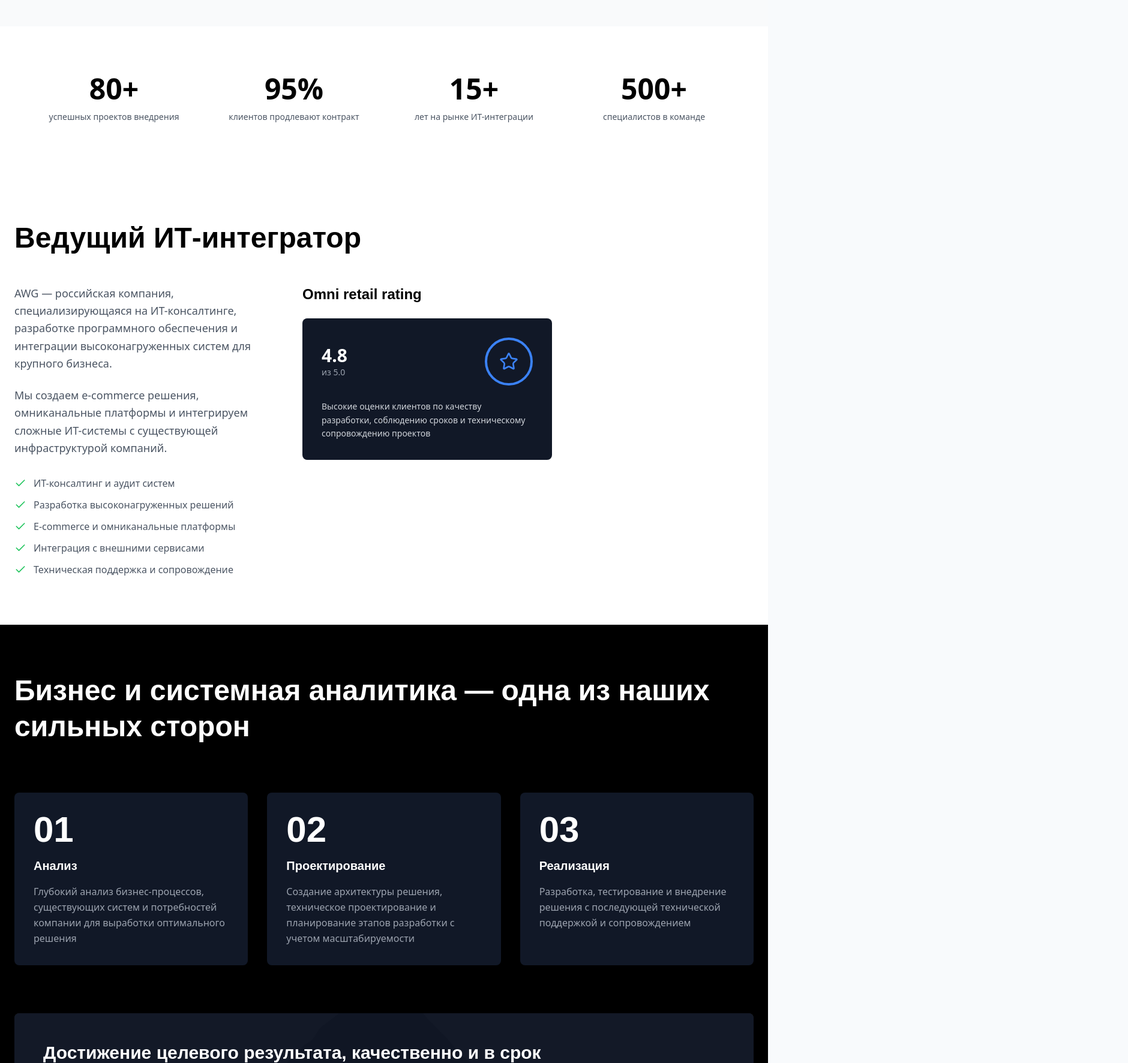
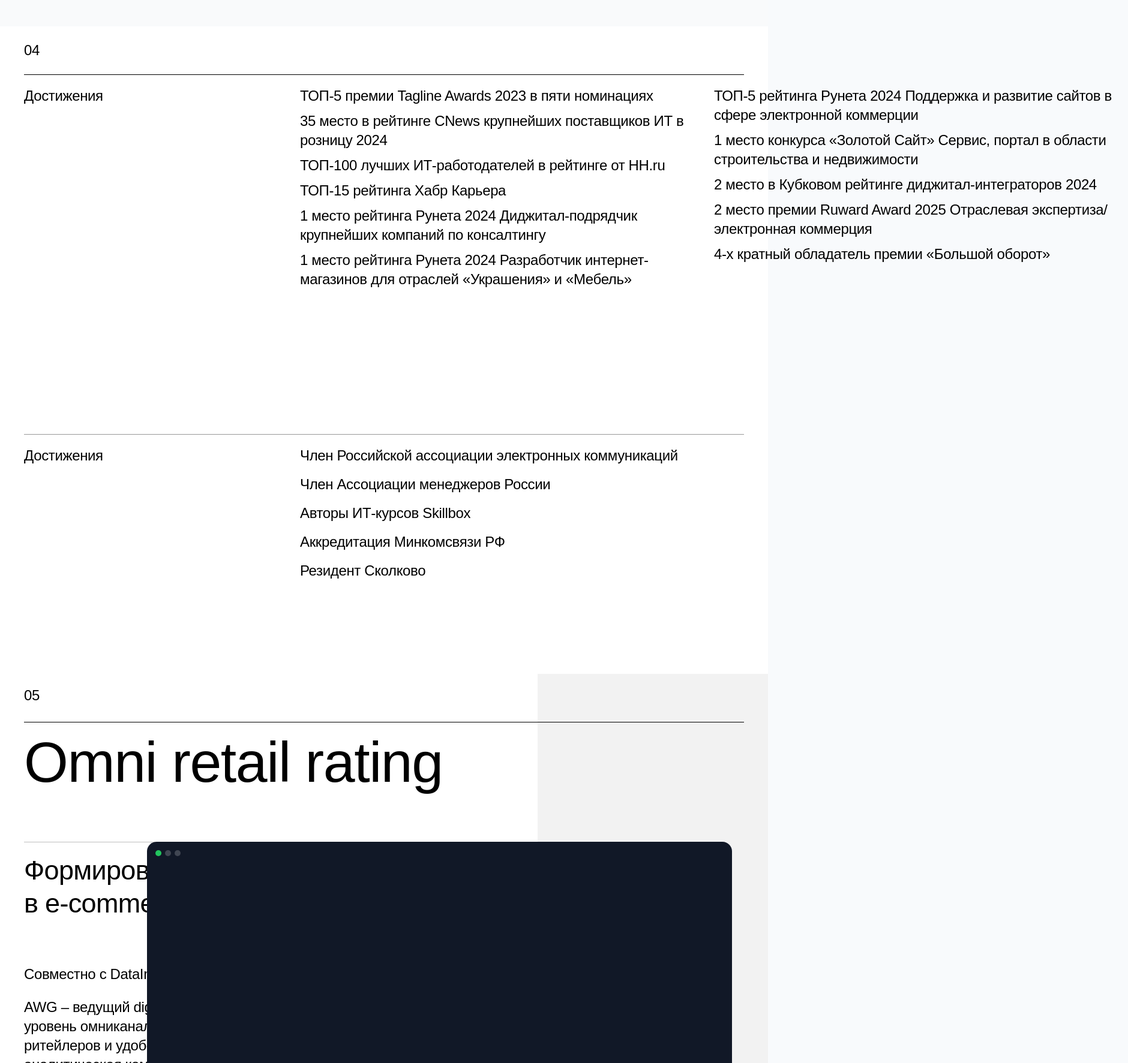
Before and after one commit to pr-poehali-dev/landing-photo-design, a React (Vite) app: page / in a window 1280 px wide. Shown: the part 1280-3053 px from the top of the page at 60% size, 1880 px wide, since content can reach past the window. Built offline with nearby package versions, Linux system fonts and the light colour scheme; a web font is replaced by a local one.

Commit message:
Omni Retail Rating: исследование рынка

```diff
--- a/src/pages/Index.tsx
+++ b/src/pages/Index.tsx
@@ -197,50 +197,151 @@ export default function Index() {
       </section>
 
       {/* Achievements Section */}
-      <section className="py-20 bg-white">
-        <div className="container mx-auto px-6">
-          <div className="max-w-6xl mx-auto">
-            <div className="grid grid-cols-2 md:grid-cols-4 gap-8 md:gap-12">
-              {/* Первое достижение */}
-              <div className="text-center">
-                <div className="text-4xl md:text-5xl font-bold text-black mb-3">
-                  80+
+      <section className="bg-white relative" style={{height: '1080px'}}>
+        {/* Top border */}
+        <div className="absolute top-20 left-10 right-10 h-px bg-black"></div>
+
+        {/* Bottom border with opacity */}
+        <div className="absolute left-10 right-10 h-px bg-black opacity-40" style={{top: '680px'}}></div>
+
+        {/* Section number */}
+        <div className="absolute left-10 top-6 text-black text-2xl font-avenir" style={{letterSpacing: '-0.015em'}}>
+          04
         </div>
-                <div className="text-sm text-gray-600 leading-relaxed">
-                  успешных проектов внедрения
+
+        {/* Section title top */}
+        <div className="absolute left-10 text-black text-2xl font-avenir" style={{top: '100px', letterSpacing: '-0.015em'}}>
+          Достижения
+        </div>
+
+        {/* Left column achievements */}
+        <div className="absolute flex flex-col gap-2.5" style={{left: '500px', top: '100px', width: '690px'}}>
+          <div className="text-black text-2xl font-avenir leading-8" style={{letterSpacing: '-0.015em'}}>
+            ТОП-5 премии Tagline Awards 2023 в пяти номинациях
+          </div>
+          <div className="text-black text-2xl font-avenir leading-8" style={{letterSpacing: '-0.015em'}}>
+            35 место в рейтинге CNews крупнейших поставщиков ИТ в розницу 2024
+          </div>
+          <div className="text-black text-2xl font-avenir leading-8" style={{letterSpacing: '-0.015em'}}>
+            ТОП-100 лучших ИТ-работодателей в рейтинге от HH.ru
+          </div>
+          <div className="text-black text-2xl font-avenir leading-8" style={{letterSpacing: '-0.015em'}}>
+            ТОП-15 рейтинга Хабр Карьера
+          </div>
+          <div className="text-black text-2xl font-avenir leading-8" style={{letterSpacing: '-0.015em'}}>
+            1 место рейтинга Рунета 2024 Диджитал-подрядчик крупнейших компаний по консалтингу
+          </div>
+          <div className="text-black text-2xl font-avenir leading-8" style={{letterSpacing: '-0.015em'}}>
+            1 место рейтинга Рунета 2024 Разработчик интернет-магазинов для отраслей «Украшения» и «Мебель»
           </div>
         </div>
 
-              {/* Второе достижение */}
-              <div className="text-center">
-                <div className="text-4xl md:text-5xl font-bold text-black mb-3">
-                  95%
+        {/* Right column achievements */}
+        <div className="absolute flex flex-col gap-2.5" style={{left: '1190px', top: '100px', width: '690px'}}>
+          <div className="text-black text-2xl font-avenir leading-8" style={{letterSpacing: '-0.015em'}}>
+            ТОП-5 рейтинга Рунета 2024 Поддержка и развитие сайтов в сфере электронной коммерции
           </div>
-                <div className="text-sm text-gray-600 leading-relaxed">
-                  клиентов продлевают контракт
+          <div className="text-black text-2xl font-avenir leading-8" style={{letterSpacing: '-0.015em'}}>
+            1 место конкурса «Золотой Сайт» Сервис, портал в области строительства и недвижимости
+          </div>
+          <div className="text-black text-2xl font-avenir leading-8" style={{letterSpacing: '-0.015em'}}>
+            2 место в Кубковом рейтинге диджитал-интеграторов 2024
+          </div>
+          <div className="text-black text-2xl font-avenir leading-8" style={{letterSpacing: '-0.015em'}}>
+            2 место премии Ruward Award 2025 Отраслевая экспертиза/электронная коммерция
+          </div>
+          <div className="text-black text-2xl font-avenir leading-8" style={{letterSpacing: '-0.015em'}}>
+            4-х кратный обладатель премии «Большой оборот»
           </div>
         </div>
 
-              {/* Третье достижение */}
-              <div className="text-center">
-                <div className="text-4xl md:text-5xl font-bold text-black mb-3">
-                  15+
+        {/* Bottom section title */}
+        <div className="absolute left-10 text-black text-2xl font-avenir" style={{top: '700px', letterSpacing: '-0.015em'}}>
+          Достижения
         </div>
-                <div className="text-sm text-gray-600 leading-relaxed">
-                  лет на рынке ИТ-интеграции
+
+        {/* Bottom achievements */}
+        <div className="absolute" style={{left: '500px', top: '700px', width: '690px'}}>
+          <div className="text-black text-2xl font-avenir leading-8 mb-4" style={{letterSpacing: '-0.015em'}}>
+            Член Российской ассоциации электронных коммуникаций
+          </div>
+          <div className="text-black text-2xl font-avenir leading-8 mb-4" style={{letterSpacing: '-0.015em'}}>
+            Член Ассоциации менеджеров России
+          </div>
+          <div className="text-black text-2xl font-avenir leading-8 mb-4" style={{letterSpacing: '-0.015em'}}>
+            Авторы ИТ-курсов Skillbox
+          </div>
+          <div className="text-black text-2xl font-avenir leading-8 mb-4" style={{letterSpacing: '-0.015em'}}>
+            Аккредитация Минкомсвязи РФ
+          </div>
+          <div className="text-black text-2xl font-avenir leading-8" style={{letterSpacing: '-0.015em'}}>
+            Резидент Сколково
+          </div>
+        </div>
+      </section>
+
+      {/* Omni retail rating Section */}
+      <section className="bg-white relative" style={{height: '1080px'}}>
+        {/* Vertical background strip */}
+        <div className="absolute right-0 top-0 w-96 h-full bg-black opacity-5"></div>
+
+        {/* Top border */}
+        <div className="absolute top-20 left-10 right-10 h-px bg-black"></div>
+
+        {/* Middle border */}
+        <div className="absolute left-10 h-px bg-black opacity-25" style={{top: '280px', width: '900px'}}></div>
+
+        {/* Section number */}
+        <div className="absolute left-10 top-5 text-black text-2xl font-avenir" style={{letterSpacing: '-0.015em'}}>
+          05
+        </div>
+
+        {/* Main title */}
+        <div className="absolute left-10 text-black font-avenir" style={{top: '95px', fontSize: '95px', lineHeight: '105px', letterSpacing: '-0.015em'}}>
+          Omni retail rating
+        </div>
+
+        {/* Subtitle */}
+        <div className="absolute left-10 text-black font-avenir" style={{top: '300px', fontSize: '45px', lineHeight: '55px', letterSpacing: '-0.015em', width: '510px'}}>
+          Формирование трендов в e-commerce
+        </div>
+
+        {/* Data Insight partnership */}
+        <div className="absolute left-10 flex items-center gap-2.5" style={{top: '485px'}}>
+          <span className="text-black text-2xl font-avenir" style={{letterSpacing: '-0.015em'}}>
+            Cовместно с DataInsight
+          </span>
+          <div className="w-8 h-8 flex items-center justify-center">
+            <div className="flex gap-1">
+              <div className="w-2 h-4 bg-blue-600"></div>
+              <div className="w-2 h-4 bg-red-500"></div>
+              <div className="w-6 h-4 bg-gray-700"></div>
+            </div>
           </div>
         </div>
 
-              {/* Четвертое достижение */}
-              <div className="text-center">
-                <div className="text-4xl md:text-5xl font-bold text-black mb-3">
-                  500+
+        {/* Description text */}
+        <div className="absolute left-10 text-black text-2xl font-avenir leading-8" style={{top: '540px', width: '670px', letterSpacing: '-0.015em'}}>
+          AWG – ведущий digital интегратор, который исследует уровень омниканальности крупнейших российских ритейлеров и удобство клиентского сервиса. AWG и аналитическая компания Data Insight проводят совместное исследование рынка ритейла. На основании его результатов формируется рейтинг омниканальности: Omni retail rating отражает слабые и сильные стороны ритейлеров на стыке онлайна и офлайна в торговле.
         </div>
-                <div className="text-sm text-gray-600 leading-relaxed">
-                  специалистов в команде
+
+        {/* Website link */}
+        <div className="absolute left-10 bottom-20 text-black text-2xl font-avenir" style={{letterSpacing: '-0.015em'}}>
+          omnirating.ru
         </div>
+
+        {/* Dashboard mockup */}
+        <div className="absolute bg-gray-900 rounded-2xl" style={{right: '60px', top: '280px', width: '975px', height: '600px'}}>
+          {/* Browser dots */}
+          <div className="absolute top-3.5 left-3.5 flex gap-1.5">
+            <div className="w-2.5 h-2.5 bg-green-500 rounded-full"></div>
+            <div className="w-2.5 h-2.5 bg-white opacity-20 rounded-full"></div>
+            <div className="w-2.5 h-2.5 bg-white opacity-20 rounded-full"></div>
           </div>
-            </div>
+
+          {/* Dashboard content placeholder */}
+          <div className="absolute bottom-0 left-0 right-0 h-14 bg-gray-100 rounded-b-2xl flex items-center justify-center">
+            <span className="text-gray-600 text-sm">Dashboard Preview</span>
           </div>
         </div>
       </section>
```
Lines whose indentation alone changed are shown as unchanged.
